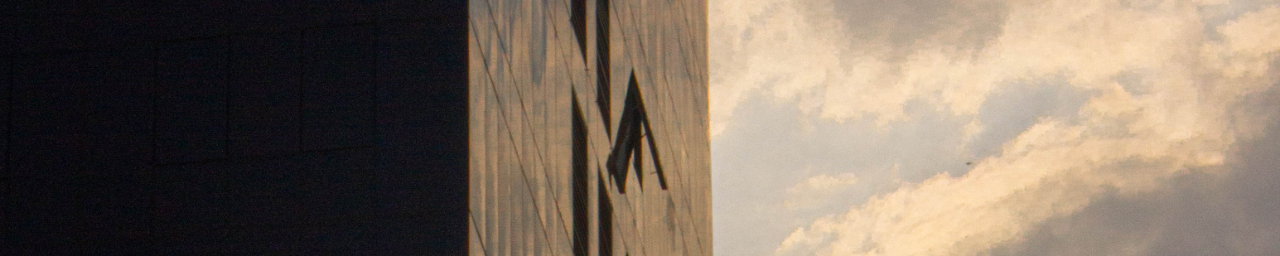
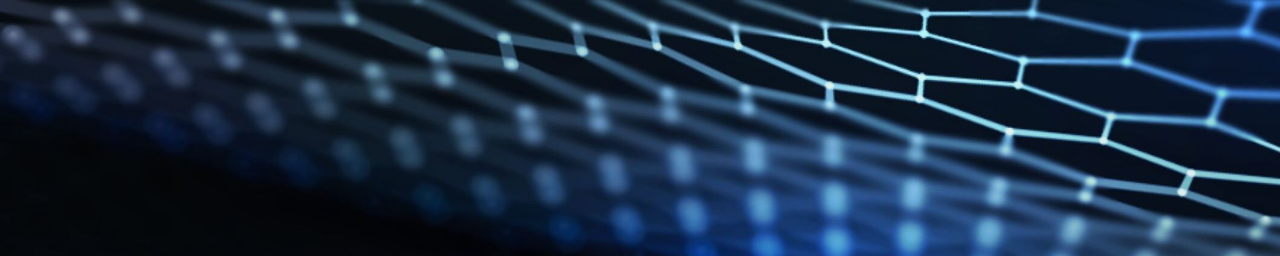
Before and after one commit to AishwaryaJayaramu/InfoSpectrum, a React app: page / in a window 1280 px wide. Shown: the top 256 px of the page. Built offline with nearby package versions, Linux system fonts and the light colour scheme.

Commit message:
Update Search.css

```diff
--- a/src/Search.css
+++ b/src/Search.css
@@ -37,7 +37,7 @@ h1 {
 .body-container {
     margin: 0;
     padding: 0;
-    background-image: url("./navneet-singh--7UmXfl8loc-unsplash.jpg");
+    background-image: url("./searchPage.jpg");
     background-size: cover;
     height: 100vh;
     display: flex;
```
